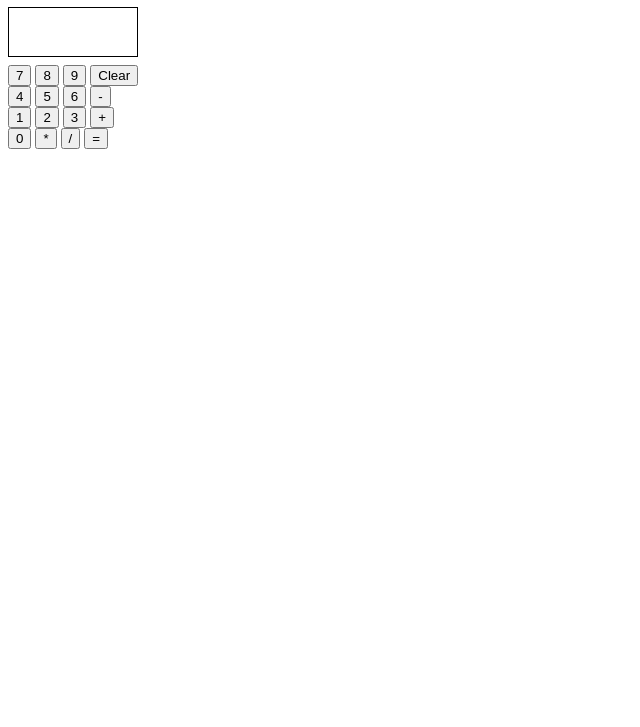
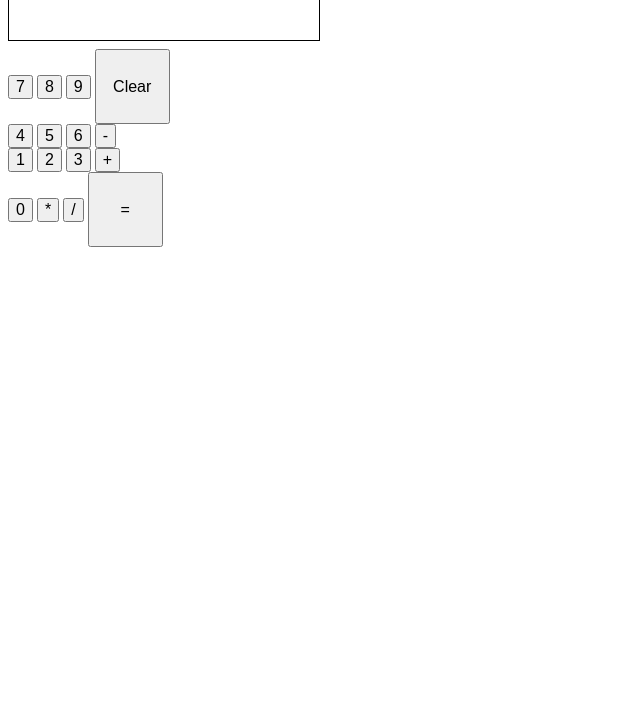
Before and after one commit to Oraiyon/calculator, a plain HTML site: page index.html in a window 1280 px wide. Shown: the part 73-800 px from the top of the page, without its empty margins (0-640 px from the left). Drawn offline with Linux system fonts and the light colour scheme.

Commit message:
styled .display and buttons for uniformity and readability

```diff
--- a/styles.css
+++ b/styles.css
@@ -1,16 +1,26 @@
 *{
     box-sizing: border-box;
+    font-size: 16px;
 }
 
 .container{
     display: flex;
     flex-direction: column;
     gap: 8px;
+    max-width: 312px;
 }
 
 .display{
-    height: 50px;
-    max-width: 130px;
+    display: flex;
+    justify-content: flex-end;
+    align-items: center;
+    height: 75px;
     border: 1px solid black;
     padding: 8px;
+    font-size: 32px;
 }
+
+.number, .operation, .clear, .equals{
+    width: 75px;
+    height: 75px;
+}
```
